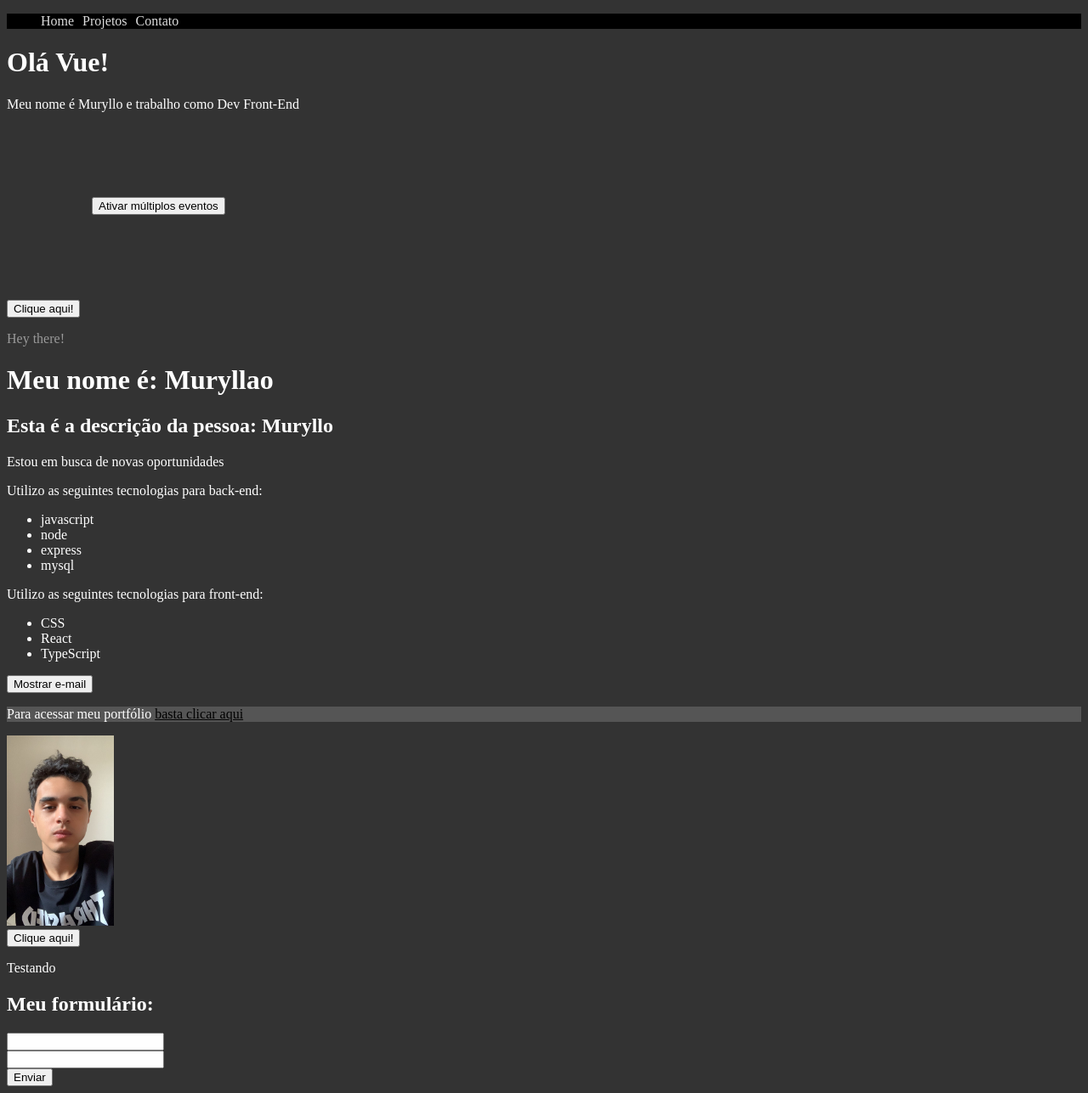
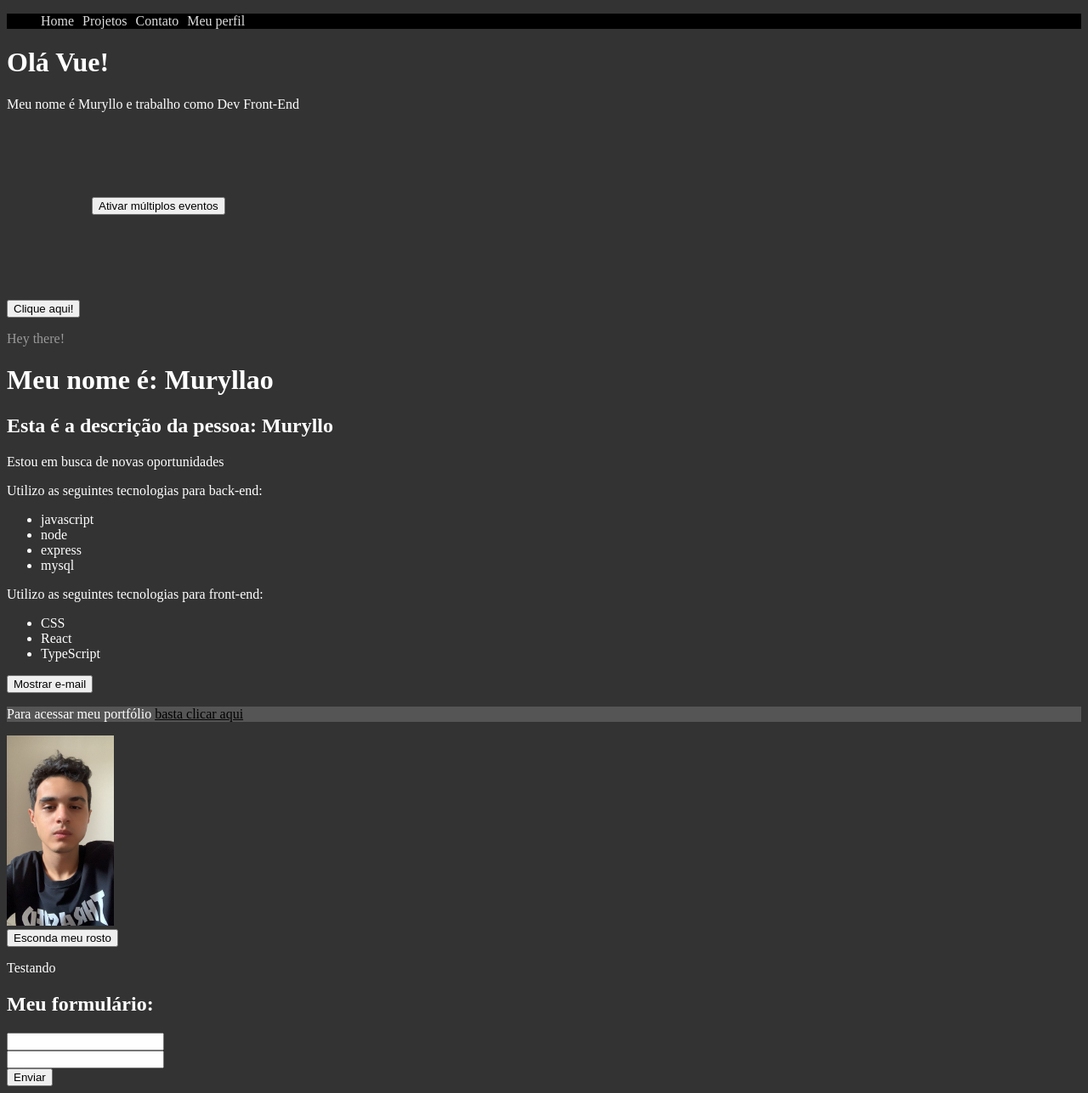
Before and after one commit to muryllohenriq/estudos-vue, a Vue app: page / in a window 1280 px wide. Shown: the whole page at 85% size. Built offline with nearby package versions, Linux system fonts and the light colour scheme.

Commit message:
learning props and emits

```diff
--- a/src/App.vue
+++ b/src/App.vue
@@ -1,5 +1,5 @@
 <template>
-  <Header/>
+  <Header :esta_logado="true" />
   <PrimeiroComponente />
   <p class="paragrafo-pai">Hey there!</p>
   <LifeCycle />
--- a/src/components/Header.vue
+++ b/src/components/Header.vue
@@ -3,11 +3,13 @@
         <li><a href="#">Home</a></li>
         <li><a href="#">Projetos</a></li>
         <li><a href="#">Contato</a></li>
+        <li v-if="esta_logado"><a href="#">Meu perfil</a></li>
     </ul>
 </template>
 <script>
 export default {
   name: "Header",
+  props: ["esta_logado"]
 };
 </script>
 
--- a/src/components/Info.vue
+++ b/src/components/Info.vue
@@ -32,11 +32,13 @@ export default {
   components: {
     Picture,
   },
+  props: {
+    email: String,
+    esta_trabalhando: Boolean
+  },
   data() {
     return {
-      esta_trabalhando: false,
       mostrar_email: false,
-      email: "muryllo@email.com",
       meu_link: "https://github.com/muryllohenriq",
       textoBotao: "Mostrar e-mail",
       backend_technologies: ["javascript", "node", "express", "mysql"],
--- /dev/null
+++ b/src/components/MudarImagem.vue
@@ -0,0 +1,11 @@
+<template>
+    <div>
+        <button @click="$emit('mudarImagem')">Esconda meu rosto</button>
+    </div>
+</template>
+<script>
+export default {
+    name: 'MudarImagem',
+    emits: ['mudarImagem']
+}
+</script>
--- a/src/components/Pessoa.vue
+++ b/src/components/Pessoa.vue
@@ -1,6 +1,6 @@
 <template>
   <h2>Esta é a descrição da pessoa: {{ nome }}</h2>
-  <Info />
+  <Info :email="email" :esta_trabalhando=false />
   <Form />
 </template>
 
@@ -16,6 +16,7 @@ export default {
   data() {
     return {
       nome: "Muryllo",
+      email: "muryllo@email.com"
     };
   },
 };
--- a/src/components/Picture.vue
+++ b/src/components/Picture.vue
@@ -1,23 +1,28 @@
 <template>
   <div>
-    <img :src="avatar" :alt="descricao" style="width: 10%"/>
-    <Reutilizacao />
+    <img :src="avatar" :alt="descricao" style="width: 10%" />
+    <MudarImagem @mudar-imagem="sumirImagem" />
     <!-- ':' = 'v-bind:' -->
   </div>
 </template>
 <script>
-import Reutilizacao from "./Reutilizacao.vue";
+import MudarImagem from "./MudarImagem.vue";
 
 export default {
   name: "Picture",
+  components: {
+    MudarImagem,
+  },
   data() {
     return {
       avatar: "/img/profile-picture.jpg",
       descricao: "Muryllo Henrique",
     };
   },
-  components: {
-    Reutilizacao,
-  },
+  methods: {
+      sumirImagem() {
+        this.avatar = ""
+      }
+  }
 };
 </script>
```
